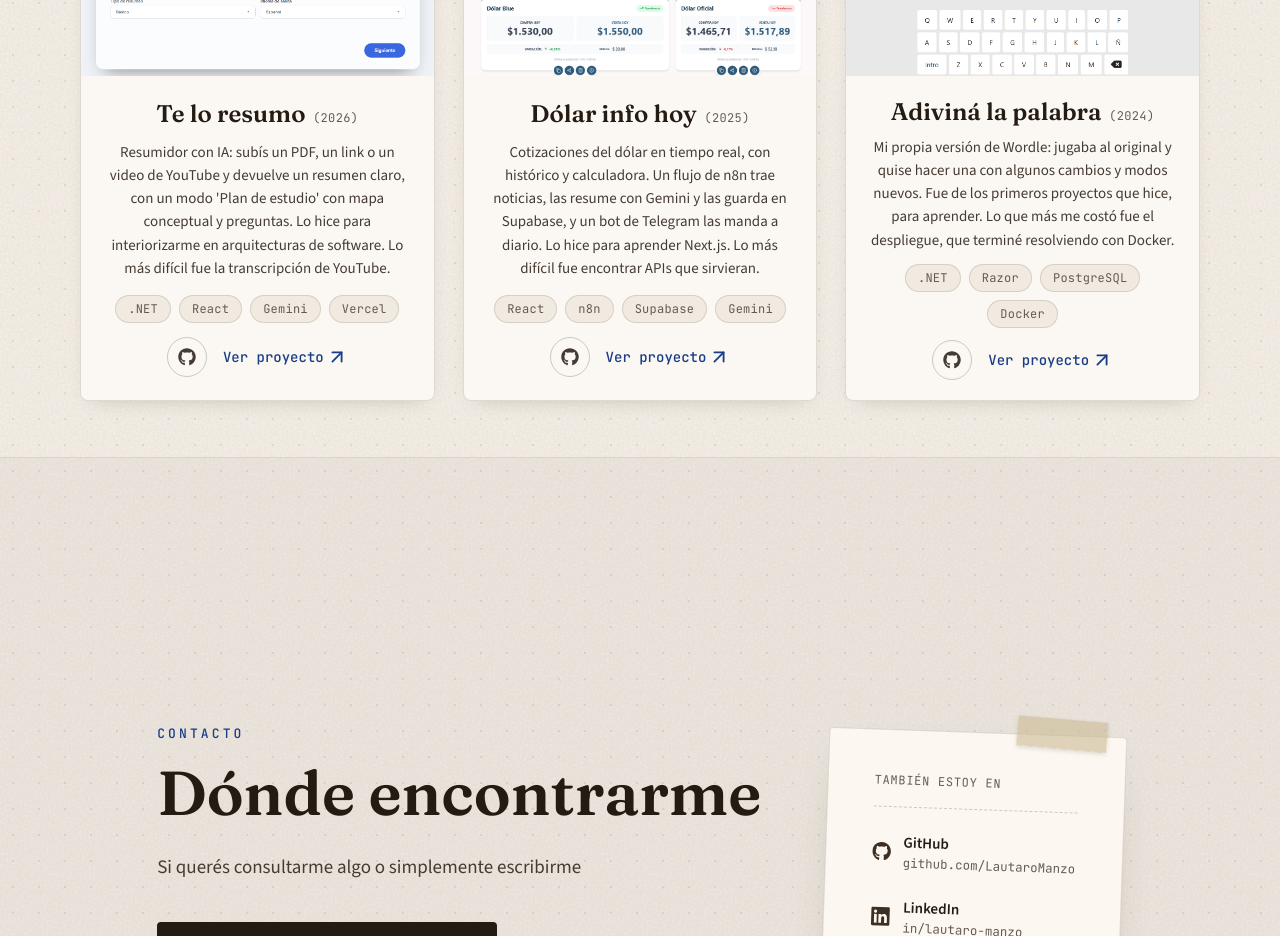
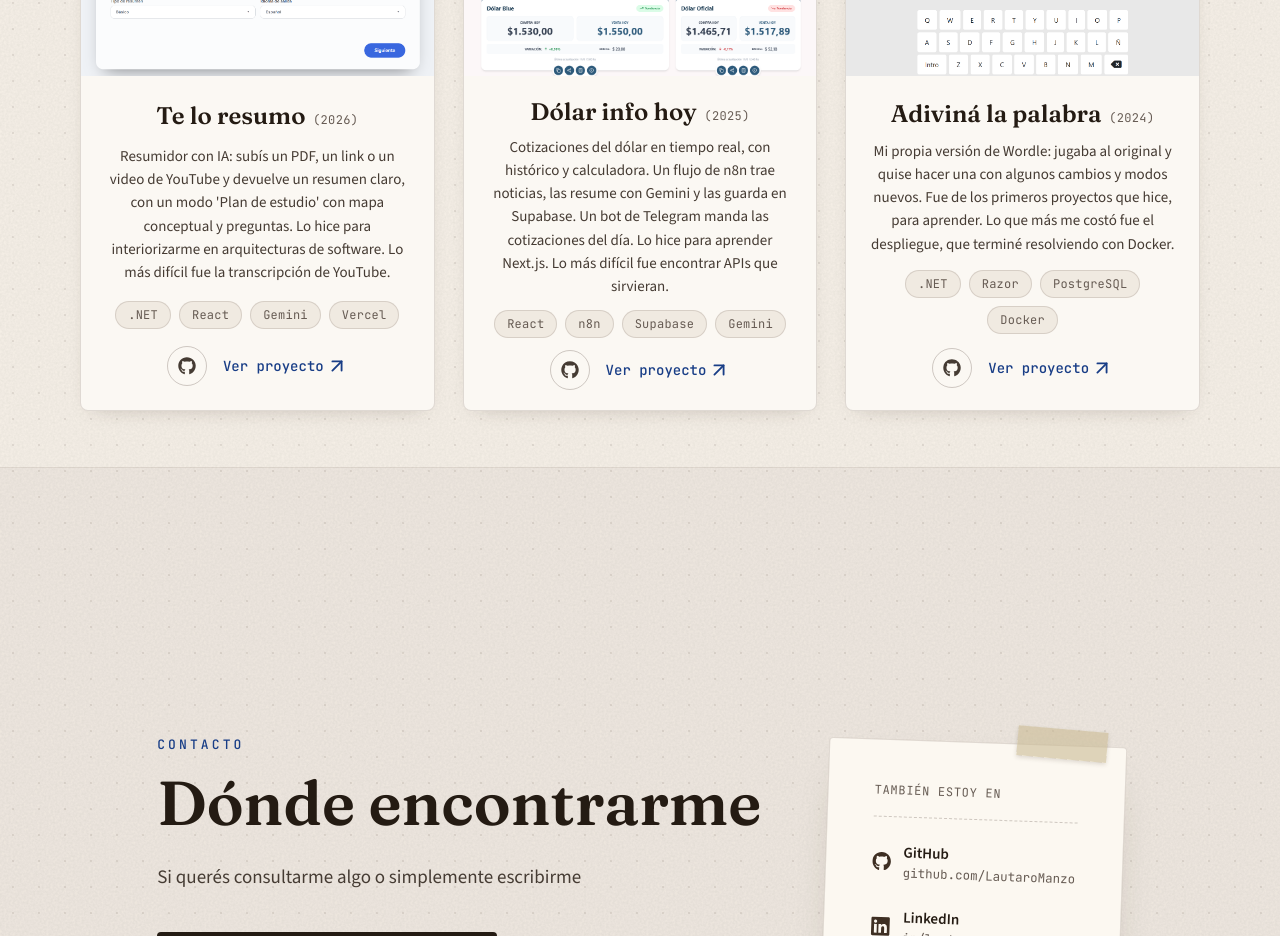
Before and after one commit to LautaroManzo/Portfolio, a React (Vite) app: page / in a window 1280 px wide. Shown: the part 1960-2896 px from the top of the page. Built offline with nearby package versions, Linux system fonts and the light colour scheme.

Commit message:
Actualiza el CV, corrige el link de LinkedIn y el nombre de descarga, y aclara qué manda el bot en Dólar info hoy

```diff
--- a/src/components/Contact.jsx
+++ b/src/components/Contact.jsx
@@ -21,7 +21,7 @@ const LINKS = [
     iconSize: 21,
     label: "LinkedIn",
     handle: "in/lautaro-manzo",
-    href: "https://www.linkedin.com/in/lautaro-manzo-57713a236/",
+    href: "https://www.linkedin.com/in/lautaro-manzo/",
   },
 ];
 
--- a/src/components/Principal.jsx
+++ b/src/components/Principal.jsx
@@ -93,7 +93,10 @@ const Principal = () => {
             <div className="flex items-center justify-center md:justify-start flex-wrap gap-4">
               <a
                 href="/Portfolio/cv-lm.pdf"
-                download
+                // Con `download` a secas el archivo baja como "cv-lm.pdf", que es
+                // el nombre interno del repo. Quien lo recibe lo guarda entre
+                // decenas de CVs, así que conviene que se identifique solo.
+                download="Lautaro-Manzo-CV.pdf"
                 className="inline-flex items-center gap-2.5 bg-ink text-paper h-14 px-[30px] rounded-[4px] text-[18px] font-semibold no-underline whitespace-nowrap transition-colors duration-300 hover:bg-ink-2"
               >
                 Descargar CV
@@ -115,7 +118,7 @@ const Principal = () => {
                   <FaGithub size={20} />
                 </a>
                 <a
-                  href="https://www.linkedin.com/in/lautaro-manzo-57713a236/"
+                  href="https://www.linkedin.com/in/lautaro-manzo/"
                   target="_blank"
                   rel="noopener noreferrer"
                   aria-label="LinkedIn"
--- a/src/data/projects.js
+++ b/src/data/projects.js
@@ -27,7 +27,7 @@ export const projects = [
     id: 2,
     title: "Dólar info hoy",
     date: "2025",
-    description: "Cotizaciones del dólar en tiempo real, con histórico y calculadora. Un flujo de n8n trae noticias, las resume con Gemini y las guarda en Supabase, y un bot de Telegram las manda a diario. Lo hice para aprender Next.js. Lo más difícil fue encontrar APIs que sirvieran.",
+    description: "Cotizaciones del dólar en tiempo real, con histórico y calculadora. Un flujo de n8n trae noticias, las resume con Gemini y las guarda en Supabase. Un bot de Telegram manda las cotizaciones del día. Lo hice para aprender Next.js. Lo más difícil fue encontrar APIs que sirvieran.",
     images: [dolarinfohoy, dolarinfohoy5, dolarinfohoy2, dolarinfohoy3, dolarinfohoy4],
     alt: "Dólar info hoy",
     // Máximo 4: con más, el contenedor de chips parte en dos filas y a ciertos
```
Also changed, not shown: 1 other file (tests, documents, lock files or other folders).
